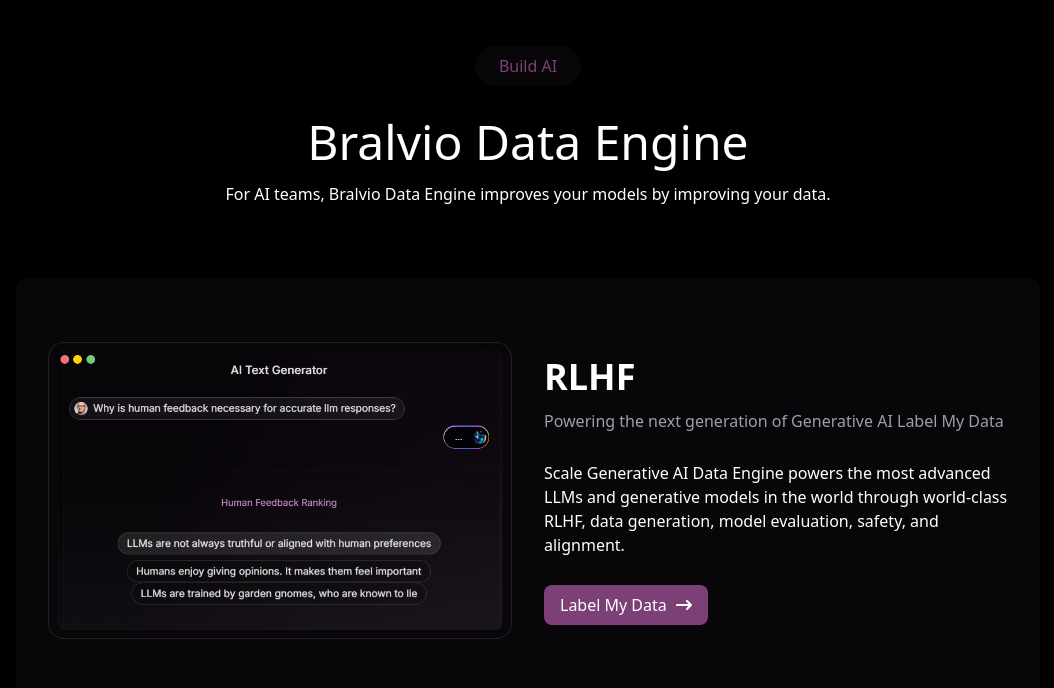
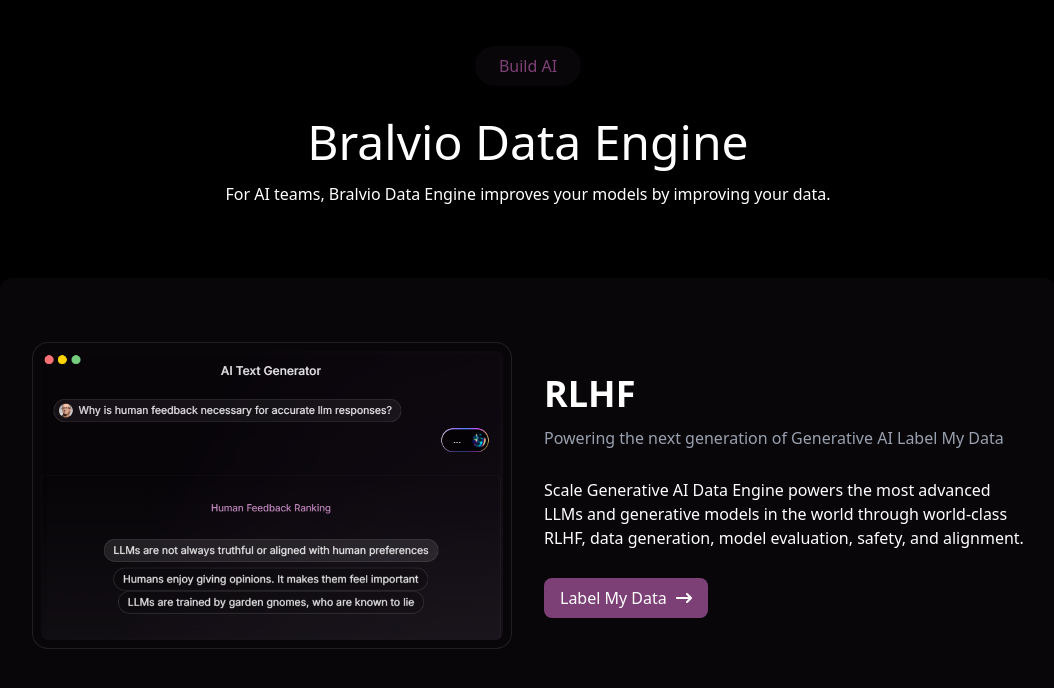
Before and after one commit to Clarioscope-AI/bralvio.io, a Next.js app: page / in a window 1280 px wide. Shown: the part 3139-3827 px from the top of the page, without its empty margins (112-1166 px from the left). Built offline with nearby package versions, Linux system fonts and the light colour scheme.

Commit message:
fix: adjust padding on data engine component with other component

```diff
--- a/components/dataEngine/DataEngine.tsx
+++ b/components/dataEngine/DataEngine.tsx
@@ -6,7 +6,7 @@
 
 const DataEngine: FC = (): JSX.Element => {
   return (
-    <div className="my-10 lg:my-28 w-full px-4 lg:px-32">
+    <div className="my-10 lg:my-28 w-full px-4 lg:px-28">
       <div className="flex flex-col items-center mb-4 lg:mb-10">
         <Button
           label="Build AI"
```
